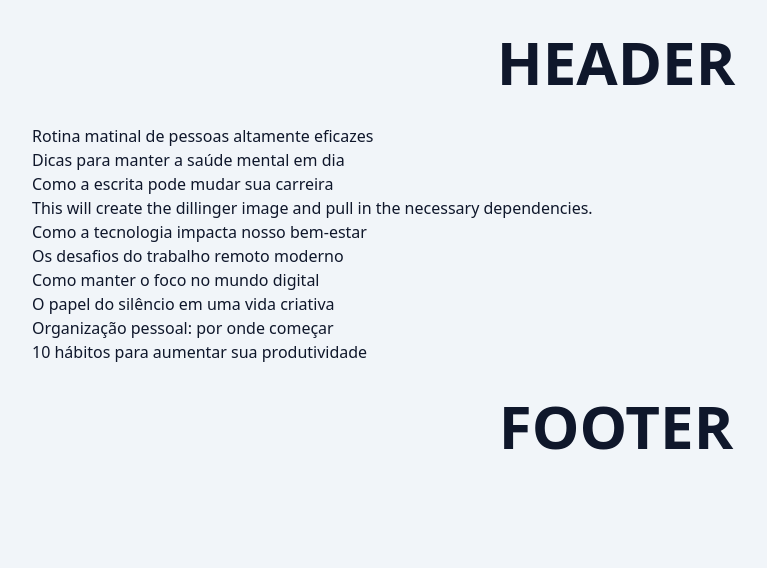
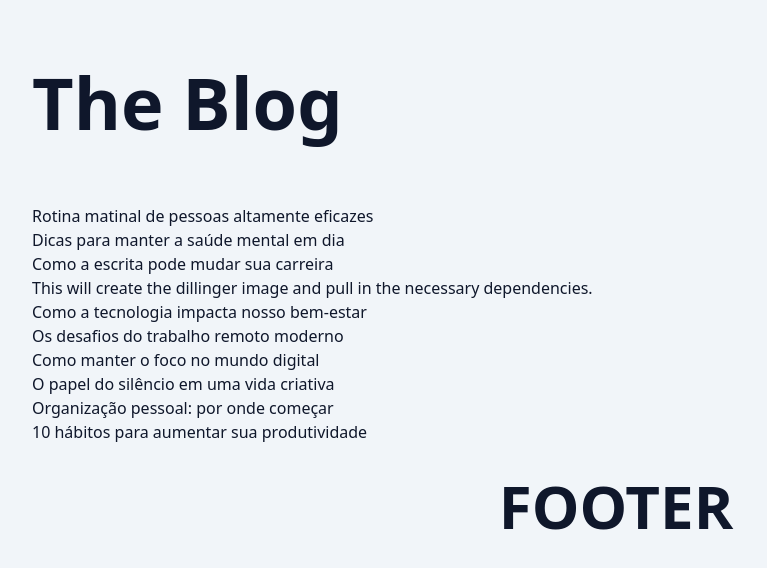
Before and after one commit to Bruno-Camargo-V3ktor/Dev-Blog, a Next.js app: page / in a window 1280 px wide. Shown: the top 568 px of the page, without its empty margins (24-791 px from the left). Built offline with nearby package versions, Linux system fonts and the light colour scheme.

Commit message:
feat: create Header component

```diff
--- a/src/app/page.tsx
+++ b/src/app/page.tsx
@@ -1,4 +1,5 @@
 import { Container } from "@/components/Container";
+import { Header } from "@/components/Header";
 import { PostList } from "@/components/PostList";
 import { SpinLoader } from "@/components/SpinLoader";
 import { Suspense } from "react";
@@ -7,9 +8,7 @@ export default async function HomePage() {
 
   return (
     <Container>
-        <header>
-          <h1 className='text-6xl font-bold text-center py-8'>HEADER</h1>
-        </header>
+      <Header />
 
       <Suspense fallback={<SpinLoader />}>
         <PostList />
--- /dev/null
+++ b/src/components/Header/index.tsx
@@ -0,0 +1,17 @@
+import clsx from "clsx";
+
+
+export function Header() {
+    return (
+        <header>
+            <h1 className={clsx(
+                'text-4xl/normal', 'font-extrabold', 'py-8',
+                'sm:text-5xl/normal', 'sm:py-10',
+                'md:text-6xl/normal', 'md:py-11',
+                'lg:text-7xl/normal', 'lg:py-12',
+            )}>
+                <a href="#">The Blog</a>
+            </h1>
+        </header>
+    )
+}
```
Lines whose indentation alone changed are shown as unchanged.
